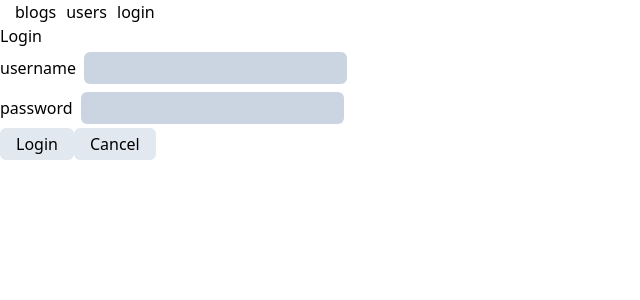
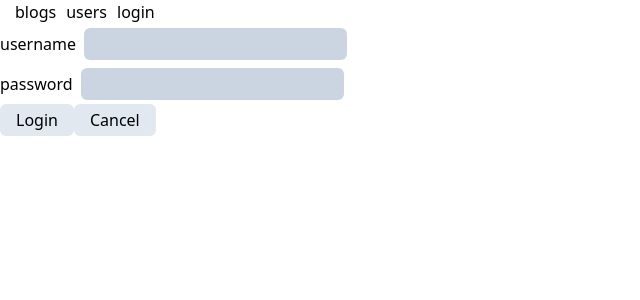
Before and after one commit to BhupenGupta05/blogApp, a React (Vite) app: page /login in a window 1280 px wide. Shown: the top 300 px of the page, without its empty margins (0-640 px from the left). Built offline with nearby package versions, Linux system fonts and the light colour scheme.

Commit message:
some changes

```diff
--- a/src/components/LoginForm.jsx
+++ b/src/components/LoginForm.jsx
@@ -14,8 +14,6 @@ const LoginForm = ({
   }
   return (
     <div>
-      <h2>Login</h2>
-
       <form onSubmit={handleSubmit}>
         <div>
             username
```
